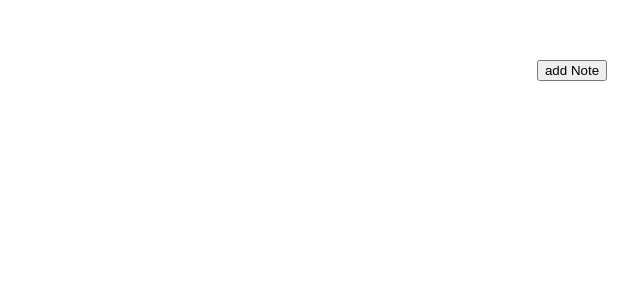
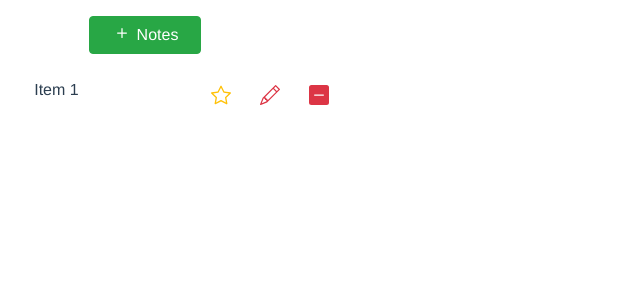
Before and after one commit to LuisChungaRios/awesome-notebook, a Vue app: page / in a window 1280 px wide. Shown: the top 300 px of the page, without its empty margins (68-708 px from the left). Built offline with nearby package versions, Linux system fonts and the light colour scheme.

Commit message:
add components note and notelist

```diff
--- a/package.json
+++ b/package.json
@@ -8,6 +8,8 @@
     "lint": "vue-cli-service lint"
   },
   "dependencies": {
+    "bootstrap": "^4.4.1",
+    "bootstrap-vue": "^2.8.0",
     "core-js": "^3.6.4",
     "vue": "^2.6.11",
     "vuex": "^3.1.2"
@@ -20,6 +22,8 @@
     "babel-eslint": "^10.0.3",
     "eslint": "^6.7.2",
     "eslint-plugin-vue": "^6.1.2",
+    "sass": "^1.26.3",
+    "sass-loader": "^8.0.2",
     "vue-template-compiler": "^2.6.11"
   },
   "eslintConfig": {
--- a/src/App.vue
+++ b/src/App.vue
@@ -1,22 +1,12 @@
 <template>
-  <div id="app">
-    <div>
-      <ul>
-        <li v-for="notebook in notebooks" :key="notebook.id">
-          <p>{{ notebook.title }}</p>
-        </li>
-      </ul>
-    </div>
-
-    <div>
-      <button @click="addNote">add Note</button>
-    </div>
+  <div id="app" class="container-fluid mt-3">
+    <NoteComponent />
   </div>
 </template>
 
 <script>
 import { mapGetters, mapMutations } from "vuex";
-
+import NoteComponent from "./components/Note";
 export default {
   name: "App",
   computed: {
@@ -24,6 +14,9 @@ export default {
   },
   methods: {
     ...mapMutations("notebook", ["addNote"])
+  },
+  components: {
+    NoteComponent
   }
 };
 </script>
--- /dev/null
+++ b/src/components/Note.vue
@@ -0,0 +1,17 @@
+<template>
+  <div class="row">
+    <NoteList />
+    <div class="col-sm-12 col-md-4"></div>
+    <div class="col-sm-12 col-md-4"></div>
+  </div>
+</template>
+<script>
+import NoteList from "./NoteList";
+
+export default {
+  components: {
+    NoteList
+  }
+};
+</script>
+<style></style>
--- /dev/null
+++ b/src/components/NoteList.vue
@@ -0,0 +1,41 @@
+<template>
+  <div class="col-sm-12 col-md-4 note-container">
+    <div class="row mb-4">
+      <div class="col-sm-4 col-md-4 offset-sm-4">
+        <button class="btn btn-success btn-block">
+          <b-icon icon="plus"></b-icon> Notes
+        </button>
+      </div>
+    </div>
+    <div class="row note-list mb-1">
+      <div class="col-7">
+        <label for="">Item 1</label>
+        <!-- <input type="text" class="form-control" /> -->
+      </div>
+
+      <div class="col-5 d-flex justify-content-around">
+        <button class="btn">
+          <b-icon icon="star" variant="warning"></b-icon>
+        </button>
+        <button class="btn">
+          <b-icon icon="pencil" variant="danger"></b-icon>
+        </button>
+        <button class="btn">
+          <b-icon icon="dash-square-fill" variant="danger"></b-icon>
+        </button>
+      </div>
+    </div>
+  </div>
+</template>
+
+<script>
+export default {};
+</script>
+<style scoped>
+.note-container {
+  min-height: 100vh;
+}
+
+.note-list {
+}
+</style>
```
Also changed, not shown: src/main.js (+16 -5 lines), 1 other file (tests, documents, lock files or other folders).
